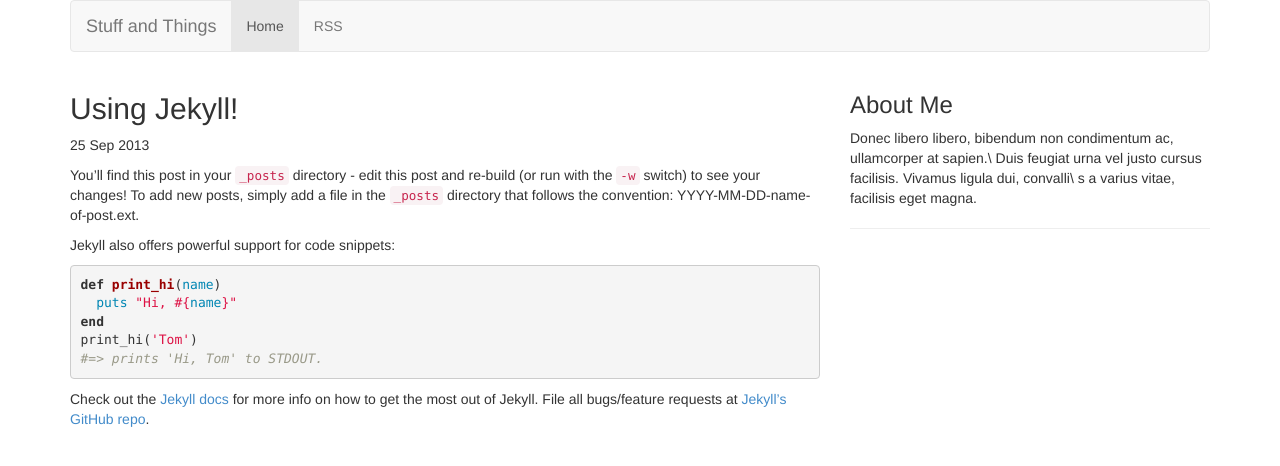
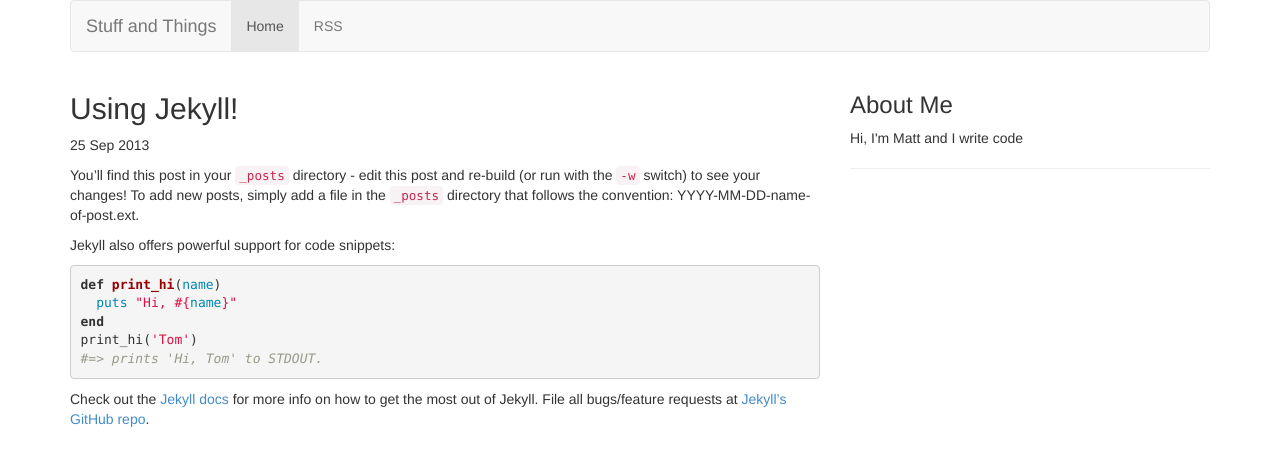
Before and after one commit to mhowell/mhowell.github.io, a Jekyll site: the page built from _posts/2013-09-24-welcome-to-jekyll.markdown, in a window 1280 px wide. Shown: the top 466 px of the page. Built offline with Jekyll 4.4.1, drawn with Linux system fonts in a browser that asks for light colours; nearby versions of some CDN libraries; Markdown is read by kramdown in place of the engine named in the settings.

Commit message:
Update About Me

```diff
--- a/_includes/sidebar.html
+++ b/_includes/sidebar.html
@@ -2,9 +2,7 @@
 
 <h3>About Me</h3>
 
-<p>Donec libero libero, bibendum non condimentum ac, ullamcorper at sapien.\
- Duis feugiat urna vel justo cursus facilisis. Vivamus ligula dui, convalli\
-s a varius vitae, facilisis eget magna.</p>
+<p>Hi, I'm Matt and I write code</p>
 
 <hr>
 <a class="social" target="_blank" href="http://www.linkedin.com/pub/matthew-howell/13/746/743" data-toggle="tooltip" title="LinkedIn"><i class="icon-linkedin-sign icon-2x"></i></a>
```
Also changed, not shown: index.html (+6 -1 lines).
